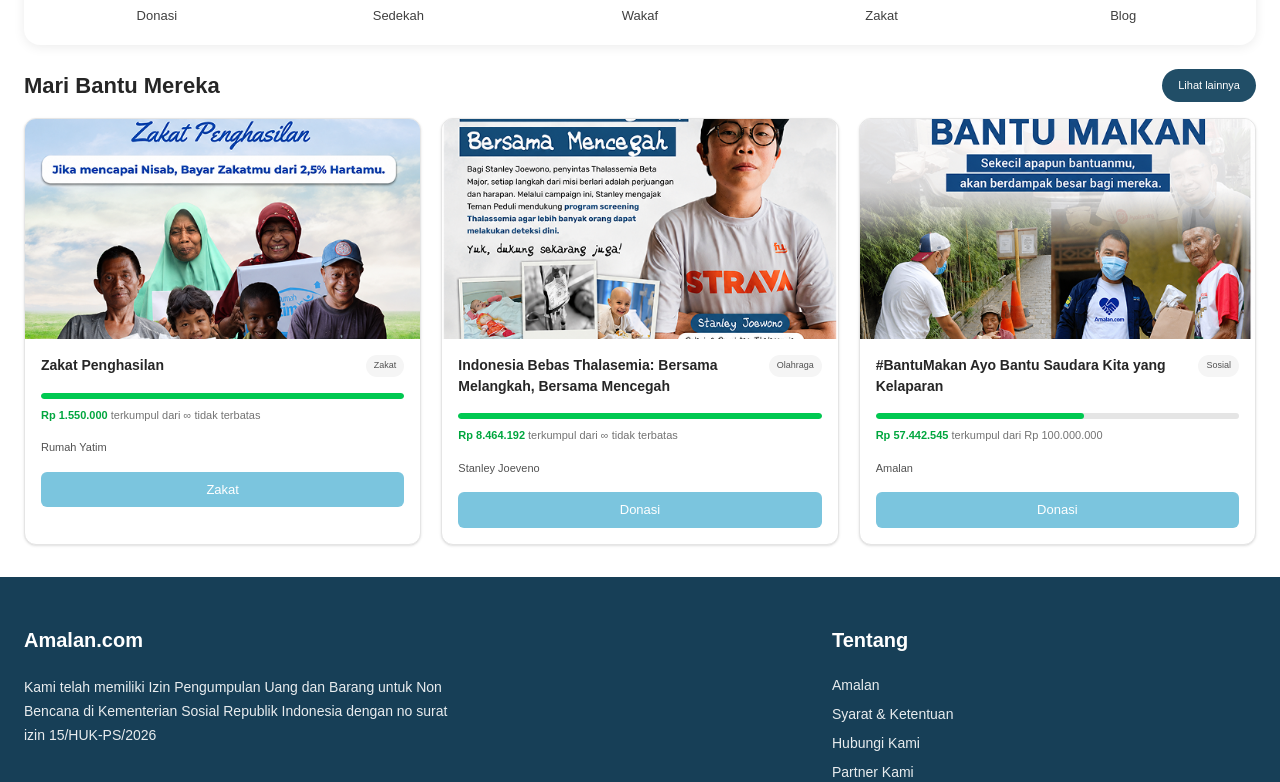
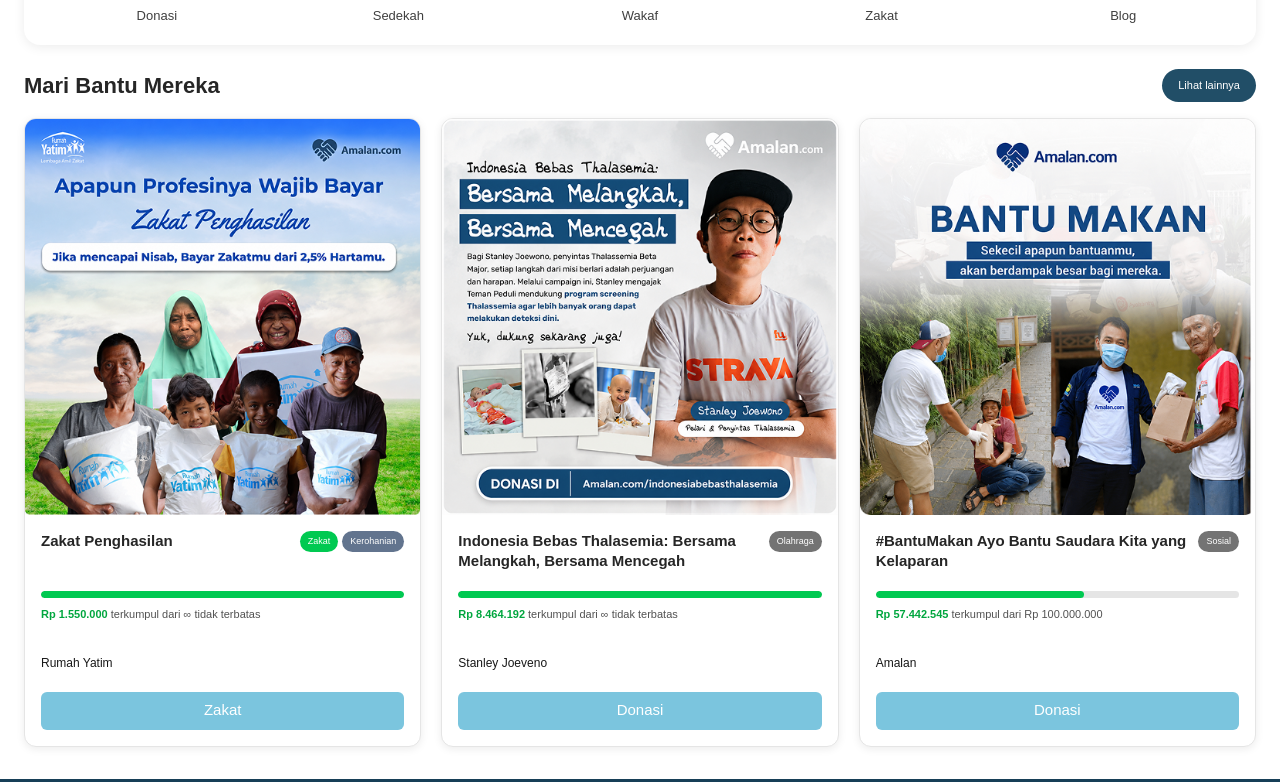
Before and after one commit to kevinefendy/website-profile-komunitas, a Next.js app: page / in a window 1280 px wide. Shown: the part 778-1560 px from the top of the page. Built offline with nearby package versions, Linux system fonts and the light colour scheme; some icons are missing.

Commit message:
style: menyesuaikan badge kategori donation card

```diff
--- a/app/components/DonationCard.jsx
+++ b/app/components/DonationCard.jsx
@@ -5,6 +5,7 @@
   image,
   title,
   category,
+  subCategory,
   collected,
   target,
   unlimited,
@@ -13,39 +14,74 @@
   href,
 }) {
   const progress =
-    !unlimited && target
-      ? Math.min((collected / target) * 100, 100)
-      : 100;
+    !unlimited && target ? Math.min((collected / target) * 100, 100) : 100;
+
+  const getCategoryStyle = (category) => {
+    switch (category) {
+      case "Zakat":
+        return "bg-green-500 text-white";
+
+      case "Kerohanian":
+        return "bg-slate-500 text-white";
+
+      case "Olahraga":
+        return "bg-neutral-500 text-white";
+
+      case "Sosial":
+        return "bg-neutral-500 text-white";
+
+      case "Donasi":
+        return "bg-sky-500 text-white";
+
+      default:
+        return "bg-neutral-200 text-neutral-700";
+    }
+  };
 
   return (
-    <div className="overflow-hidden rounded-xl border border-neutral-200 bg-white shadow-sm">
-      <Image
-        src={image}
-        alt={title}
-        width={400}
-        height={300}
-        className="h-[220px] w-full object-cover"
-      />
+    <div className="flex h-full flex-col overflow-hidden rounded-xl border border-neutral-200 bg-white shadow-[0_2px_8px_rgba(0,0,0,0.08)]">
+      <div className="relative aspect-square w-full overflow-hidden">
+        <Image src={image} alt={title} fill className="object-cover" />
+      </div>
 
-      <div className="p-4">
-        <div className="flex items-start justify-between gap-3">
-          <h3 className="line-clamp-2 text-[14px] font-bold text-neutral-800">
+      <div className="flex flex-1 flex-col p-4">
+        <div className="flex min-h-[44px] items-start justify-between gap-3">
+          <h3 className="line-clamp-2 flex-1 text-[15px] font-bold leading-5 text-neutral-800">
             {title}
           </h3>
 
-          <span className="shrink-0 rounded-full bg-neutral-100 px-2 py-1 text-[9px] text-neutral-600">
+          <div className="flex shrink-0 items-center gap-1">
+            {category && (
+              <span
+                className={`rounded-full px-2 py-1 text-[9px] font-medium ${getCategoryStyle(
+                  category,
+                )}`}
+              >
                 {category}
               </span>
+            )}
+
+            {subCategory && (
+              <span
+                className={`rounded-full px-2 py-1 text-[9px] font-medium ${getCategoryStyle(
+                  subCategory,
+                )}`}
+              >
+                {subCategory}
+              </span>
+            )}
+          </div>
         </div>
 
-        <div className="mt-4 h-[6px] w-full overflow-hidden rounded-full bg-neutral-200">
+        <div className="mt-4 h-[7px] w-full overflow-hidden rounded-full bg-neutral-200">
           <div
             className="h-full rounded-full bg-green-500"
             style={{ width: `${progress}%` }}
           />
         </div>
 
-        <p className="mt-2 text-[11px] text-neutral-500">
+        <div className="min-h-[36px]">
+          <p className="mt-2 text-[11px] text-neutral-600">
             <span className="font-semibold text-green-600">
               Rp {collected.toLocaleString("id-ID")}
             </span>{" "}
@@ -54,18 +90,21 @@
               ? "∞ tidak terbatas"
               : `Rp ${target.toLocaleString("id-ID")}`}
           </p>
+        </div>
 
-        <p className="mt-4 text-[11px] text-neutral-600">
+        <div className="mt-auto pt-5">
+          <p className="mb-5 text-[12px] font-medium text-neutral-900">
             {organizer}
           </p>
 
           <Link
             href={href}
-          className="mt-4 block rounded-md bg-[#7BC5DE] py-2 text-center text-[13px] font-medium text-white"
+            className="flex h-[38px] w-full items-center justify-center rounded-md bg-[#7BC5DE] text-[15px] font-medium text-white transition hover:bg-[#69B8D3]"
           >
             {buttonText}
           </Link>
         </div>
       </div>
+    </div>
   );
 }
```
Lines whose indentation alone changed are shown as unchanged.
